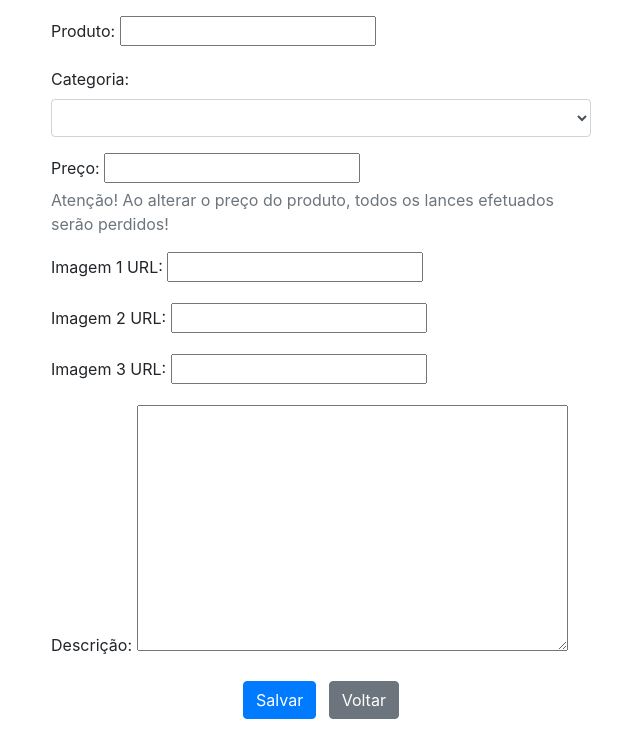
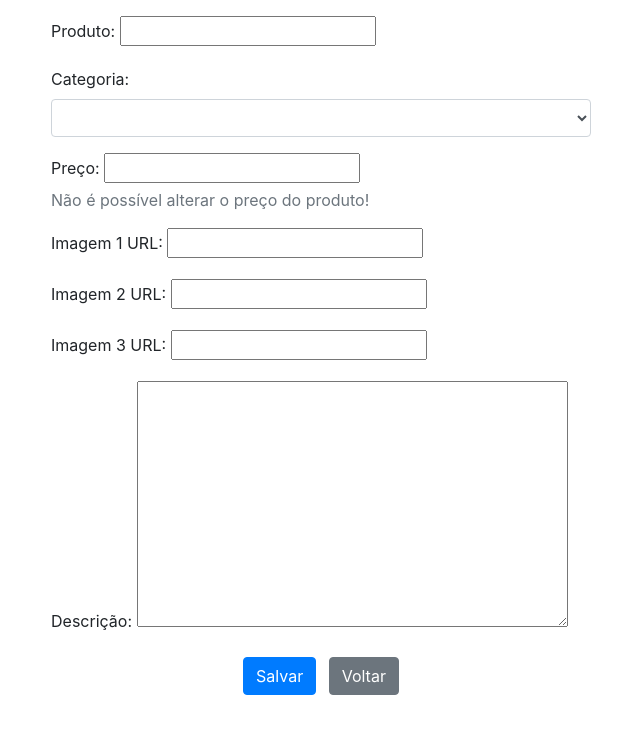
Before and after one commit to gabrielcn/e-commerce_website_leilao_reserva_dos_lagos, a Django app: template auctions/templates/auctions/editar_produto.html in a window 1280 px wide. Shown: the part 56-800 px from the top of the page, without its empty margins (319-959 px from the left). Run offline with Django 3.2, Linux system fonts and the light colour scheme; the template is opened without the code that fills it: values that come from a table or form of the project are taken from there, others are empty; some libraries are stand-ins or nearby versions.

Commit message:
Update editar_produto.html

```diff
--- a/auctions/templates/auctions/editar_produto.html
+++ b/auctions/templates/auctions/editar_produto.html
@@ -31,7 +31,7 @@
                   <div class="form-group">
                     <label>Preço:</label>
                     {{ form.startingbids}}
-                    <div class="text-muted">Atenção! Ao alterar o preço do produto, todos os lances efetuados serão perdidos!</div>
+                    <div class="text-muted">Não é possível alterar o preço do produto!</div>
                 </div>
                 <div class="form-group">
                   <label>Imagem 1 URL:</label>
```
